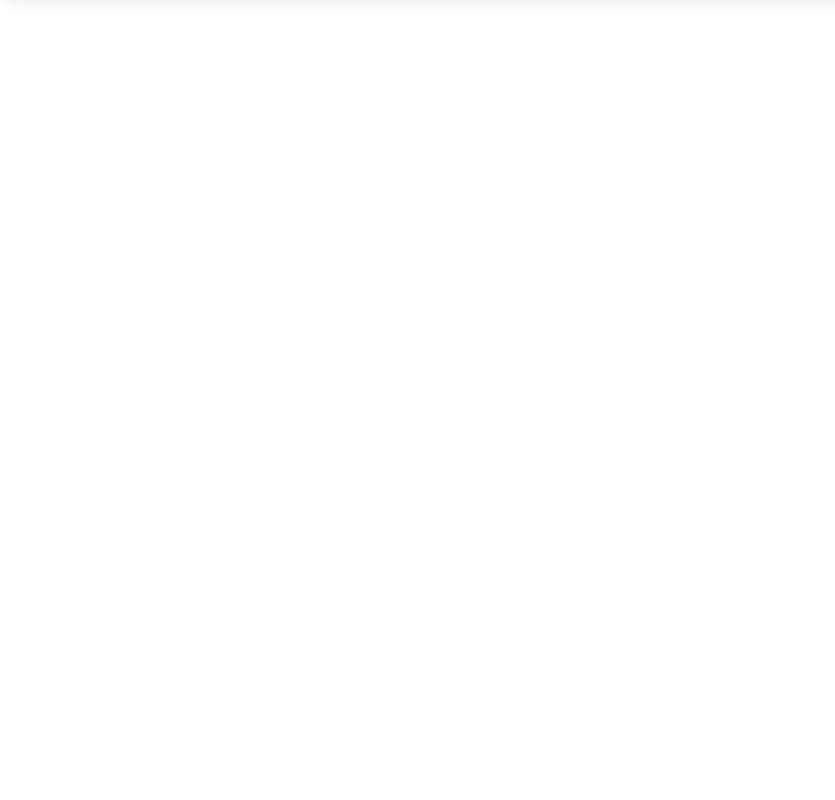
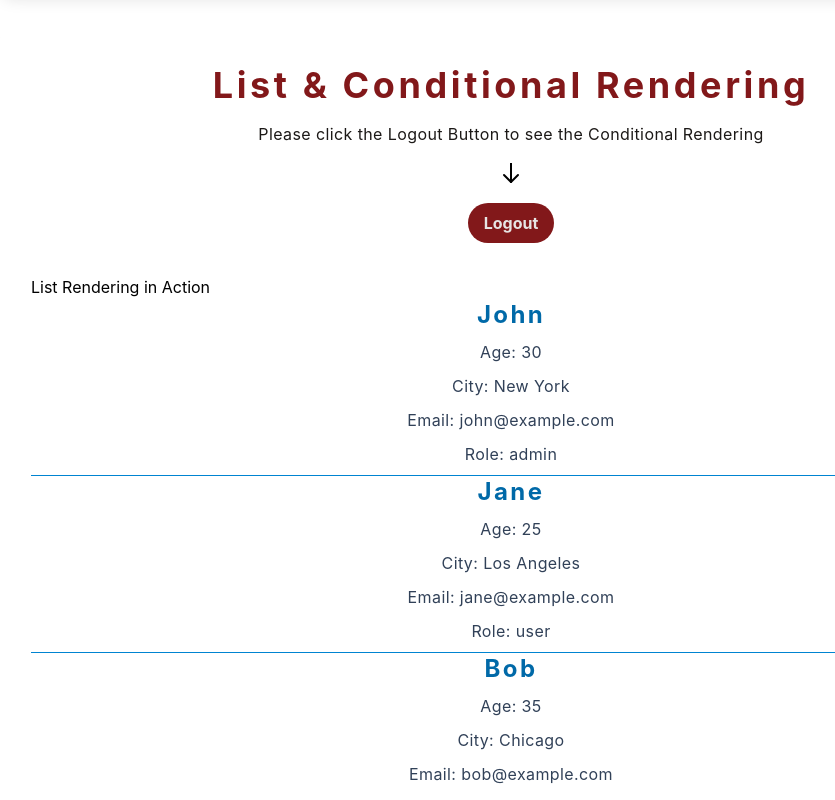
Before and after one commit to GOKULs-vm/STACKLY_TRAINING, a React (Vite) app in the folder React-Training/01-React/: page / in a window 1280 px wide. Shown: the part 2020-2820 px from the top of the page, without its empty margins (129-964 px from the left). Before the commit the page ends 2053 px from the top, so only its background shows below. Built offline with nearby package versions, Linux system fonts and the light colour scheme.

Commit message:
Work In Progress

```diff
--- a/React-Training/01-React/src/App.jsx
+++ b/React-Training/01-React/src/App.jsx
@@ -1,11 +1,16 @@
+import LinLout from "./components/li-co-components/LinLout";
+import ListRen from "./components/li-co-components/ListRen";
 import PropParent from "./components/prop-components/PropParent"
 import SelfIntro from "./components/SelfIntro"
 
 const App = () => {
+  const isLoggedIn = true;
+
   return (
     <>
       <SelfIntro />
       <PropParent />
+      <LinLout isLoggedIn={isLoggedIn} />
     </>
   )
 }
--- /dev/null
+++ b/React-Training/01-React/src/components/li-co-components/LinLout.jsx
@@ -0,0 +1,38 @@
+import ListRen from './ListRen'
+
+const LinLout = ({ isLoggedIn }) => {
+    const handleLogin = () => {
+        isLoggedIn = true;
+      };
+
+    const handleLogout = () => {
+        isLoggedIn = false;
+      }
+
+  return (
+    <div className='max-w-5xl mx-auto mt-10 mb-10 px-8 py-8 flex flex-col gap-8 justify-between rounded-xl shadow-lg'>
+      <div className='flex flex-col gap-4 justify-center items-center'>
+        <h1 className='text-4xl text-center text-red-900 font-bold tracking-widest'>List & Conditional Rendering</h1>
+        {
+            !isLoggedIn ? <p className='text-stone-900 text-center text-md leading-relaxed tracking-wide'>Please click the Login Button to see the
+            Conditional Rendering and List Rendering in action.</p> : <p className='text-stone-900 text-center text-md leading-relaxed
+            tracking-wide'>Please click the Logout Button to see the Conditional Rendering</p>
+        }
+
+        <svg xmlns="http://www.w3.org/2000/svg" width="24" height="24" viewBox="0 0 24 24" fill="none" stroke="currentColor" strokeWidth="2"
+            strokeLinecap="round" strokeLinejoin="round"> <path d="M12 -2 L12 19" /><path d="m19 12-7 7-7-7" />
+        </svg>
+        {
+            !isLoggedIn ? <button onClick={handleLogin} className='bg-green-900 hover:bg-green-700 text-stone-200 font-bold py-2 px-4 rounded-full'>Login
+            </button> : <button onClick={handleLogout} className='bg-red-900 hover:bg-red-700 text-stone-200 font-bold py-2 px-4 rounded-full'>Logout</button>
+        }
+      </div>
+      {
+        isLoggedIn && <ListRen />
+      }
+
+    </div>
+  )
+}
+
+export default LinLout
--- /dev/null
+++ b/React-Training/01-React/src/components/li-co-components/ListRen.jsx
@@ -0,0 +1,29 @@
+import React from 'react'
+
+const ListRen = () => {
+    const users = [
+        { id: 1, name: 'John', age: 30, city: 'New York', email: 'john@example.com', role: 'admin' },
+        { id: 2, name: 'Jane', age: 25, city: 'Los Angeles', email: 'jane@example.com', role: 'user' },
+        { id: 3, name: 'Bob', age: 35, city: 'Chicago', email: 'bob@example.com', role: 'developer' },
+        { id: 4, name: 'Alice', age: 28, city: 'San Francisco', email: 'alice@example.com', role: 'manager' },
+        { id: 5, name: 'Tom', age: 40, city: 'Seattle', email: 'tom@example.com', role: 'guest' }
+    ]
+  return (
+    <div>
+      <h1>List Rendering in Action</h1>
+      {
+        users.map((user) => (
+            <div key={user.id} className='flex flex-col gap-2 border-b border-sky-600 pb-2'>
+                <h2 className='text-2xl text-center text-sky-700 font-bold tracking-widest'>{user.name}</h2>
+                <p className='text-slate-700 text-center text-md leading-relaxed tracking-wide'>Age: {user.age}</p>
+                <p className='text-slate-700 text-center text-md leading-relaxed tracking-wide'>City: {user.city}</p>
+                <p className='text-slate-700 text-center text-md leading-relaxed tracking-wide'>Email: {user.email}</p>
+                <p className='text-slate-700 text-center text-md leading-relaxed tracking-wide'>Role: {user.role}</p>
+            </div>
+        ))
+      }
+    </div>
+  )
+}
+
+export default ListRen
```
